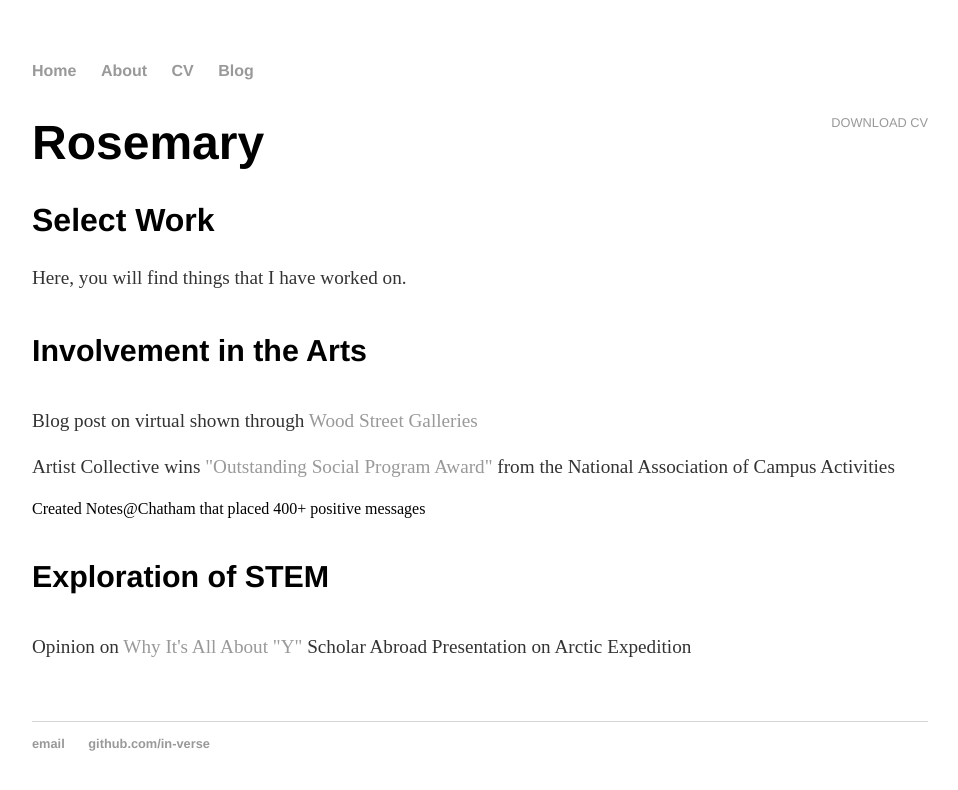
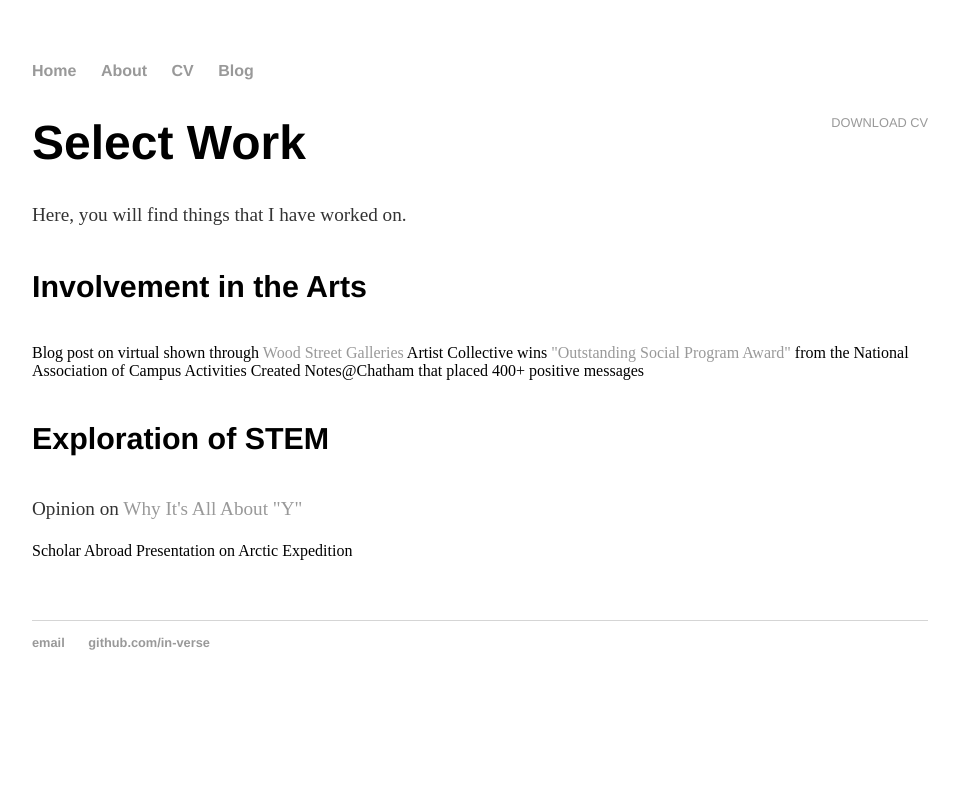
Before and after one commit to In-Verse/in-verse.github.io, a Jekyll site: the page built from cv/index.html, in a window 1280 px wide. Shown: the top 790 px of the page, without its empty margins (160-1118 px from the left). Built offline with Jekyll 4.4.1, drawn with Linux system fonts in a browser that asks for light colours.

Commit message:
Update index.html

```diff
--- a/cv/index.html
+++ b/cv/index.html
@@ -5,19 +5,19 @@ title: Resume of Rosemary
 
 	<div class="cv">
 		<a href="#" class="download" title="Download Resume as PDF">Download CV</a>
-					<h1>Rosemary</h1>
-					<h2>Select Work</h2>
+					<h1>Select Work</h1>
+
 					<p>Here, you will find things that I have worked on.</p>
 						<h4>Involvement in the Arts</h4>
-							<ls><p>Blog post on virtual shown through
-							<a href="http://www.hercampus.com/school/chatham/wood-street-galleries">
-								Wood Street Galleries</a></ls>
-								<ls></ls><p>Artist Collective wins
+						<p></p><ls>Blog post on virtual shown through
+						<a href="http://www.hercampus.com/school/chatham/wood-street-galleries">
+						Wood Street Galleries</a></ls>
+								<ls></ls>Artist Collective wins
 								<a href="http://blogs.chatham.edu/communique/2013/12/03/artist-collective-
 								wins-national-award-for-extraction/">"Outstanding Social Program Award"</a>
-								from the National Association of Campus Activities</p></ls>
+								from the National Association of Campus Activities</ls>
 								<ls>Created <ahref="http://notesatchatham.tumblr.com/">Notes@Chatham</a> that placed 400+ positive messages</ls></p>
 		<h4>Exploration of STEM</h4>
-		<p><ls>Opinion on <a href="http://www.hercampus.com/school/chatham/opinion-why-its-all-about-y">Why It's All About "Y"</a></ls>
-		<ls><ahref="http://blogs.chatham.edu/chathamscholars/2013/01/15/scholar-abroad-presentations/">Scholar Abroad Presentation on Arctic Expedition</a></ls></p>
+		<ls><p>Opinion on <a href="http://www.hercampus.com/school/chatham/opinion-why-its-all-about-y">Why It's All About "Y"</a></p></ls>
+		<ls><p></p><ahref="http://blogs.chatham.edu/chathamscholars/2013/01/15/scholar-abroad-presentations/">Scholar Abroad Presentation on Arctic Expedition</a></ls></p>
 	</div></
```
